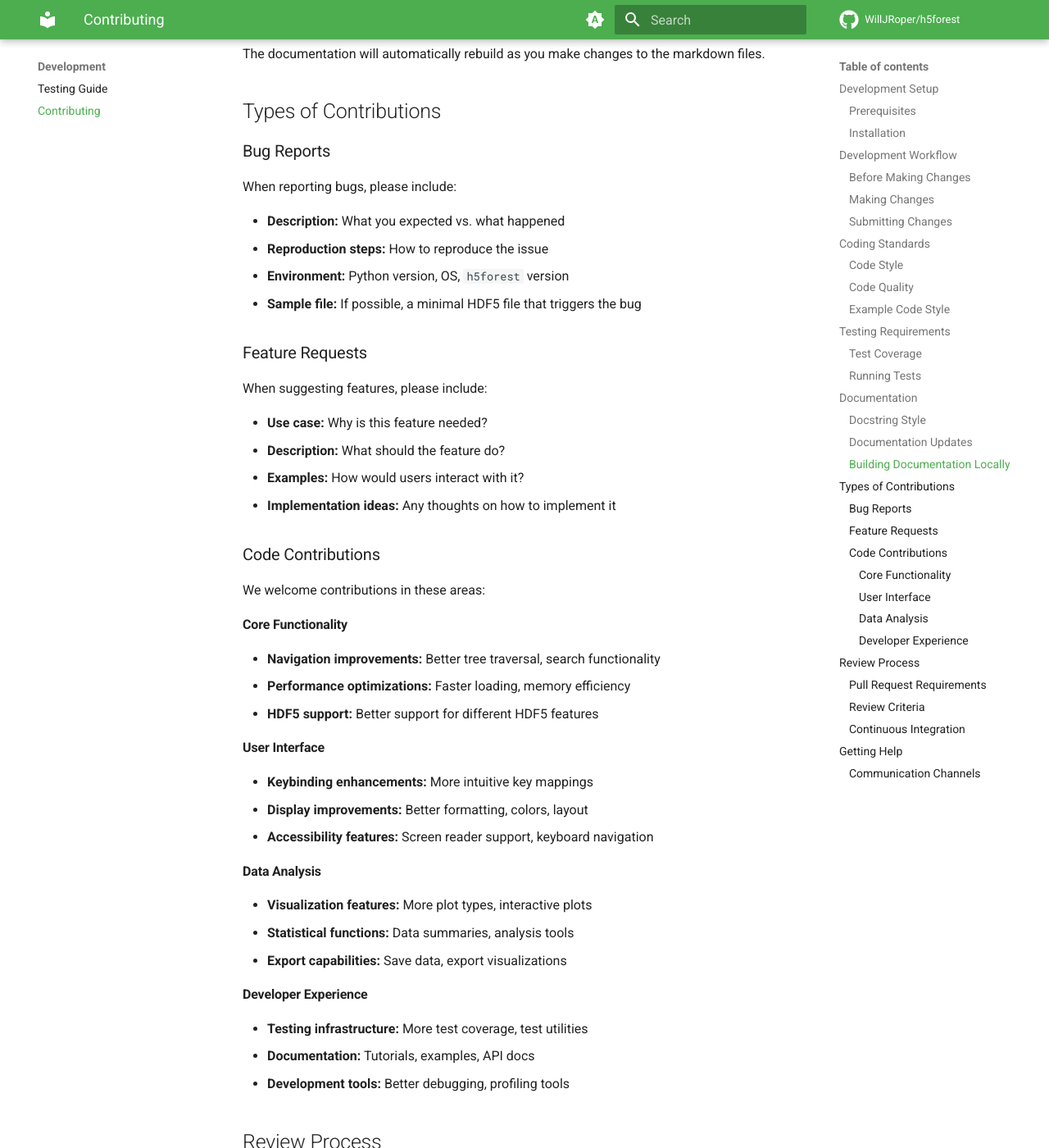
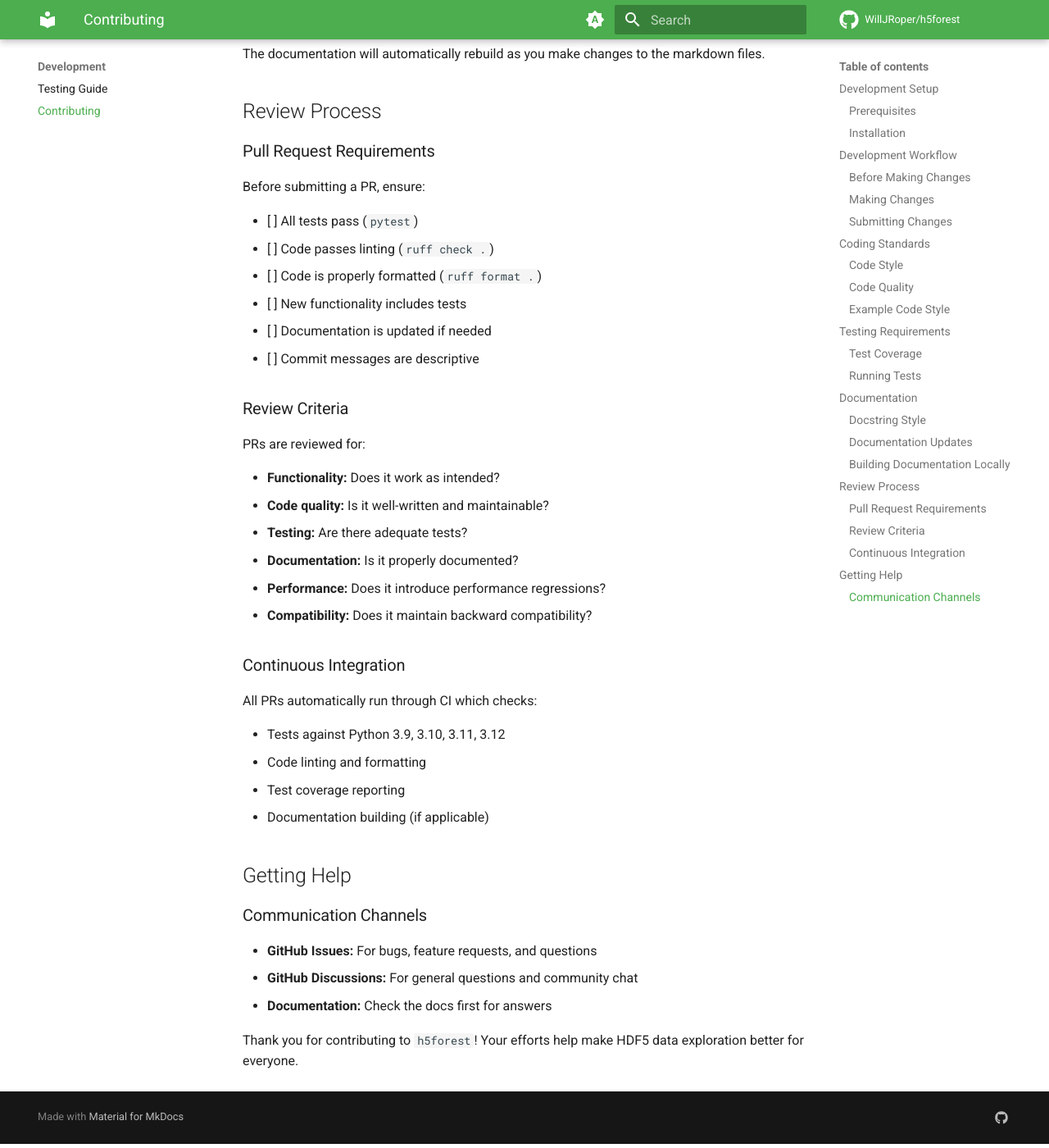
Before and after one commit to WillJRoper/h5forest, an MkDocs documentation site: the page built from docs/contributing.md, in a window 1280 px wide and 1400 px high, scrolled down 6630 px. Shown: the whole window at 82% size. Built offline with MkDocs 1.6.1 and Material for MkDocs 9.7.7, drawn with Linux system fonts in a browser that asks for light colours; comment, search, counter and statistics services are not loaded; some of the changed text lies outside the part shown.

Commit message:
Updating the documentation for v1.0.0

```diff
--- a/docs/contributing.md
+++ b/docs/contributing.md
@@ -6,7 +6,7 @@ We welcome contributions to `h5forest`! This guide will help you get started wit
 
 ### Prerequisites
 
-- Python 3.8 or higher
+- Python 3.9 or higher
 - Git
 - HDF5 libraries (for `h5py`)
 - pre-commit hook installation (see below)
@@ -306,54 +306,6 @@ Then visit `http://localhost:8000` in your browser to view the documentation.
 
 The documentation will automatically rebuild as you make changes to the markdown files.
 
-## Types of Contributions
-
-### Bug Reports
-
-When reporting bugs, please include:
-
-- **Description:** What you expected vs. what happened
-- **Reproduction steps:** How to reproduce the issue
-- **Environment:** Python version, OS, `h5forest` version
-- **Sample file:** If possible, a minimal HDF5 file that triggers the bug
-
-### Feature Requests
-
-When suggesting features, please include:
-
-- **Use case:** Why is this feature needed?
-- **Description:** What should the feature do?
-- **Examples:** How would users interact with it?
-- **Implementation ideas:** Any thoughts on how to implement it
-
-### Code Contributions
-
-We welcome contributions in these areas:
-
-#### Core Functionality
-
-- **Navigation improvements:** Better tree traversal, search functionality
-- **Performance optimizations:** Faster loading, memory efficiency
-- **HDF5 support:** Better support for different HDF5 features
-
-#### User Interface
-
-- **Keybinding enhancements:** More intuitive key mappings
-- **Display improvements:** Better formatting, colors, layout
-- **Accessibility features:** Screen reader support, keyboard navigation
-
-#### Data Analysis
-
-- **Visualization features:** More plot types, interactive plots
-- **Statistical functions:** Data summaries, analysis tools
-- **Export capabilities:** Save data, export visualizations
-
-#### Developer Experience
-
-- **Testing infrastructure:** More test coverage, test utilities
-- **Documentation:** Tutorials, examples, API docs
-- **Development tools:** Better debugging, profiling tools
-
 ## Review Process
 
 ### Pull Request Requirements
--- a/mkdocs.yml
+++ b/mkdocs.yml
@@ -73,6 +73,7 @@ nav:
   - The Basics:
       - Installation: installation.md
       - Basic Usage: usage.md
+      - Configuration: configuration.md
   - Mode Reference:
       - Overview: modes/overview.md
       - Normal Mode: modes/normal.md
```
Also changed, not shown: other parts of docs/contributing.md (+1 -1 lines), docs/faq.md (+8 -2 lines), docs/index.md (+4 -1 lines), docs/quickstart.md (+5 -5 lines), docs/usage.md (+3 -1 lines).
